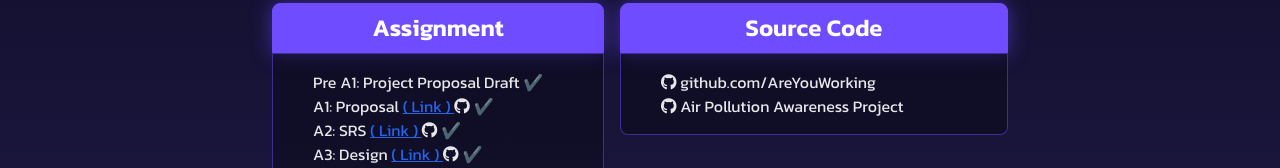
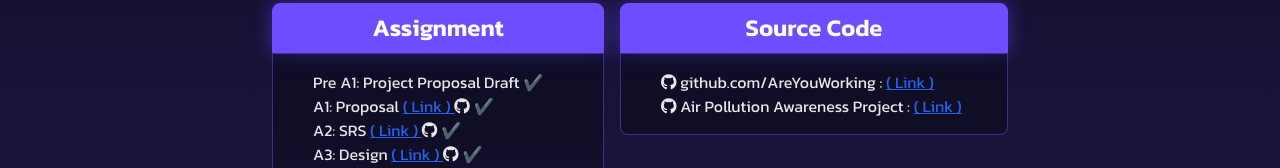
Before and after one commit to 261361softwareDev/261361softwareDev.github.io, a website: page index.html in a window 1280 px wide. Shown: the part 221-389 px from the top of the page. Drawn offline with Linux system fonts and the light colour scheme; no server answers.

Commit message:
add:more notable Source Code link

```diff
--- a/index.html
+++ b/index.html
@@ -68,10 +68,14 @@
                 <!-- Source Code Content -->
                 <div class="bg-black bg-opacity-30 rounded-b-lg quad-trans">
                     <ul class="px-10 py-4">
-                        <li><a href="https://github.com/AreYouWorking" target="_blank"><i class="fa-brands fa-github"></i>
-                                github.com/AreYouWorking</a></li>
-                        <li><a href="https://github.com/AreYouWorking/Air-pollution-awareness" target="_blank"><i class="fa-brands fa-github"></i>
-                                Air Pollution Awareness Project</a></li>
+                        <li>
+                            <i class="fa-brands fa-github"></i>
+                                <a  href="https://github.com/AreYouWorking" target="_blank">github.com/AreYouWorking :  </a>
+                                <a class="underline text-blue-600" href="https://github.com/AreYouWorking" target="_blank">( Link ) </a></li>
+                        <li>
+                                <i class="fa-brands fa-github"></i>
+                                <a  href="https://github.com/AreYouWorking/Air-pollution-awareness" target="_blank"> Air Pollution Awareness Project : </a>
+                                <a class="underline text-blue-600" href="https://github.com/AreYouWorking/Air-pollution-awareness" target="_blank">( Link ) </a></li>
                     </ul>
                 </div>
             </div>
```
